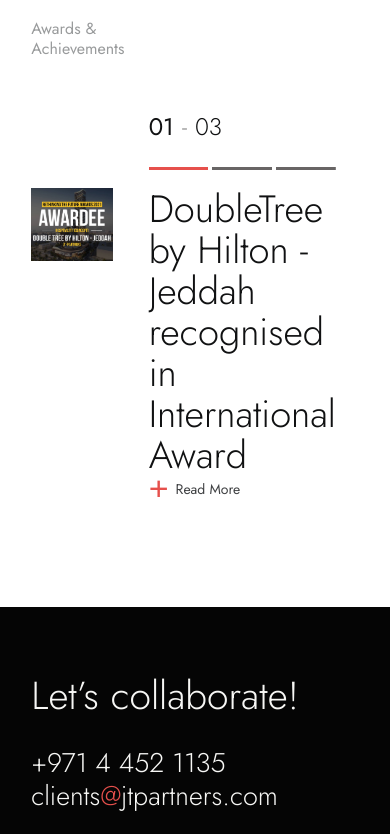
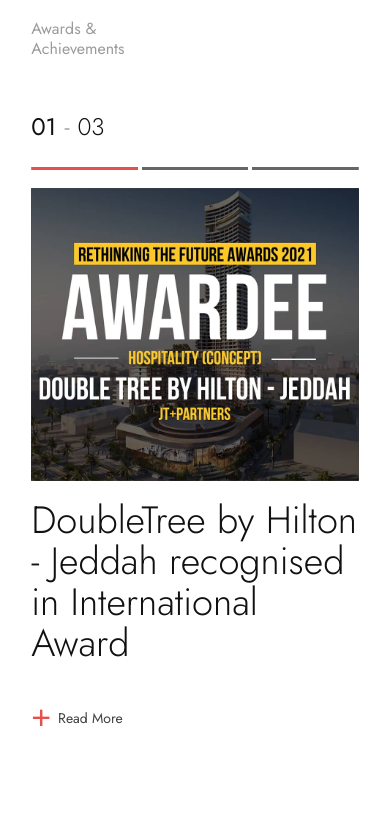
Before and after one commit to krishnan-rs21/jtp-frontend, a React (Vite) app: page / in a window 390 px wide. Shown: the part 5829-6663 px from the top of the page. Built offline with nearby package versions, Linux system fonts and the light colour scheme.

Commit message:
projects image name overlap

```diff
--- a/src/styles.css
+++ b/src/styles.css
@@ -1326,6 +1326,19 @@
   .awards-heading h2 {
     font-size: 42px;
   }
+
+  .awards-content {
+    column-gap: 0;
+    grid-template-areas:
+      "pagination"
+      "visual"
+      "story";
+    grid-template-columns: minmax(0, 1fr);
+  }
+
+  .award-story h3 {
+    min-height: 5.4em;
+  }
 }
 
 .contact-section {
```
